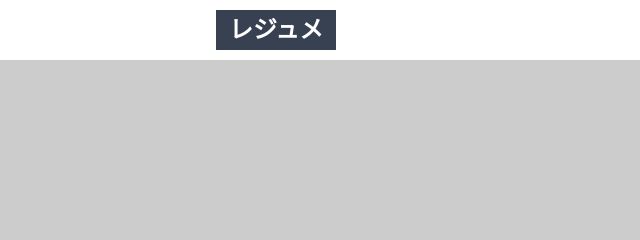
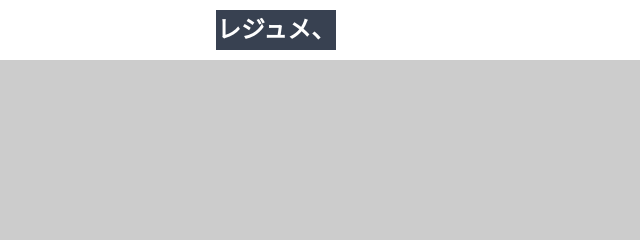
Before and after one commit to yukiko32/hc_practice, a plain HTML site: page html_css_output_beginner/index.html in a window 1280 px wide. Shown: the top 240 px of the page, 0-640 px from the left. Drawn offline with Linux system fonts and the light colour scheme.

Commit message:
仮変更でレジュメに句読点を追加

```diff
--- a/html_css_output_beginner/index.html
+++ b/html_css_output_beginner/index.html
@@ -11,7 +11,7 @@
     <header>
       <div class="container">
         <nav>
-          <h1><a href="#">レジュメ</a></h1>
+          <h1><a href="#">レジュメ、</a></h1>
           <ul class="right-menu">
             <li class="menu"><a href="#section-introduce">自己紹介</a></li>
             <li class="menu">
```
